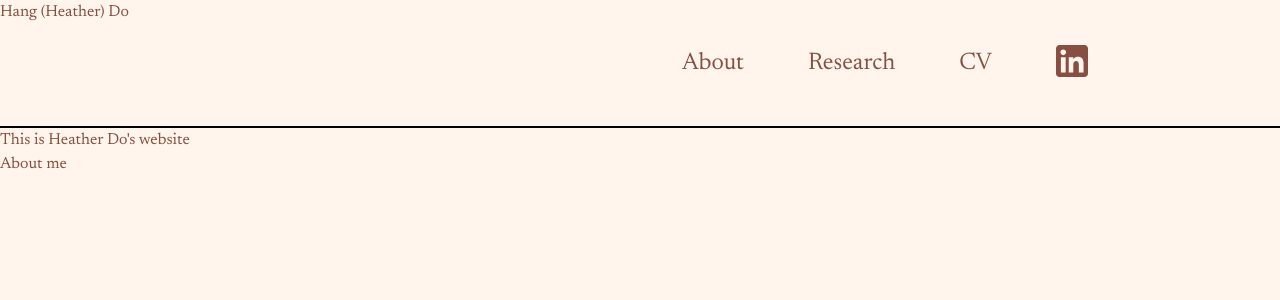
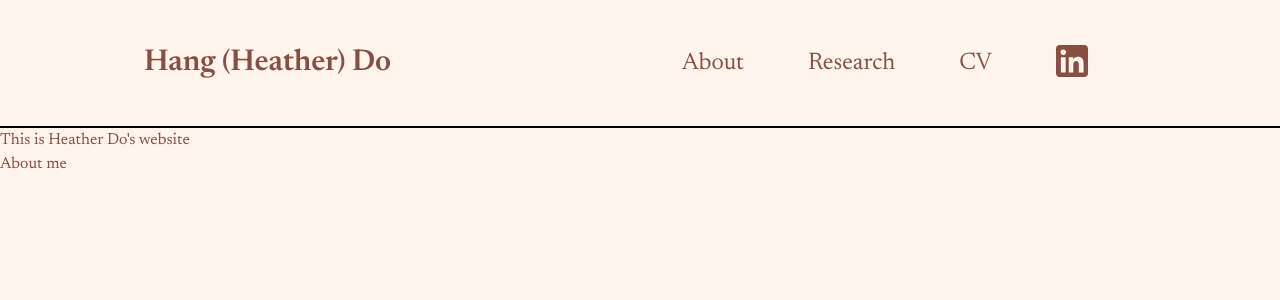
Before and after one commit to heather-do/heather-do.github.io, a SvelteKit app: page / in a window 1280 px wide. Shown: the top 300 px of the page. Built offline with nearby package versions, Linux system fonts and the light colour scheme.

Commit message:
[add] home navigation styling

```diff
--- a/src/routes/+layout.svelte
+++ b/src/routes/+layout.svelte
@@ -5,8 +5,8 @@
 
 <header>
 	<nav class="grid h-32 grid-cols-2 border-b-2 border-b-black">
-		<div>
-			<a href="/">Hang (Heather) Do</a>
+		<div class="ml-36 flex items-center">
+			<a class="text-3xl font-semibold" href="/">Hang (Heather) Do</a>
 		</div>
 		<div class="mr-48 flex justify-end">
 			<ul class="flex flex-row gap-16 text-2xl">
```
